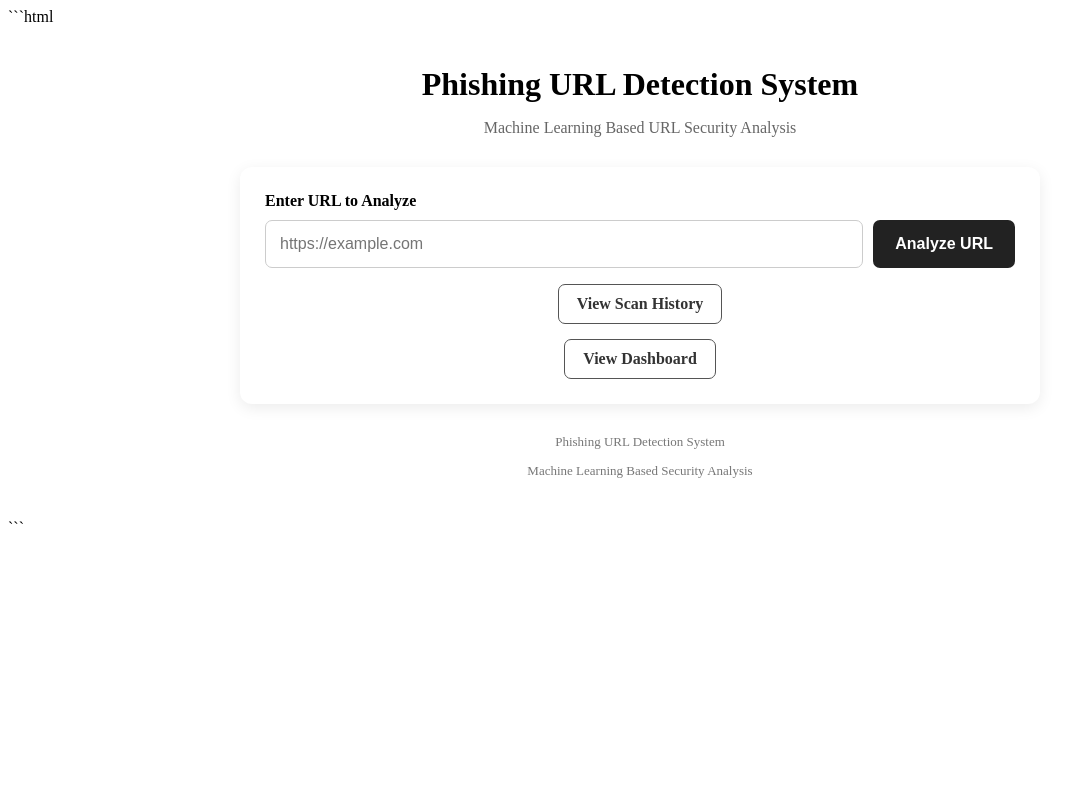
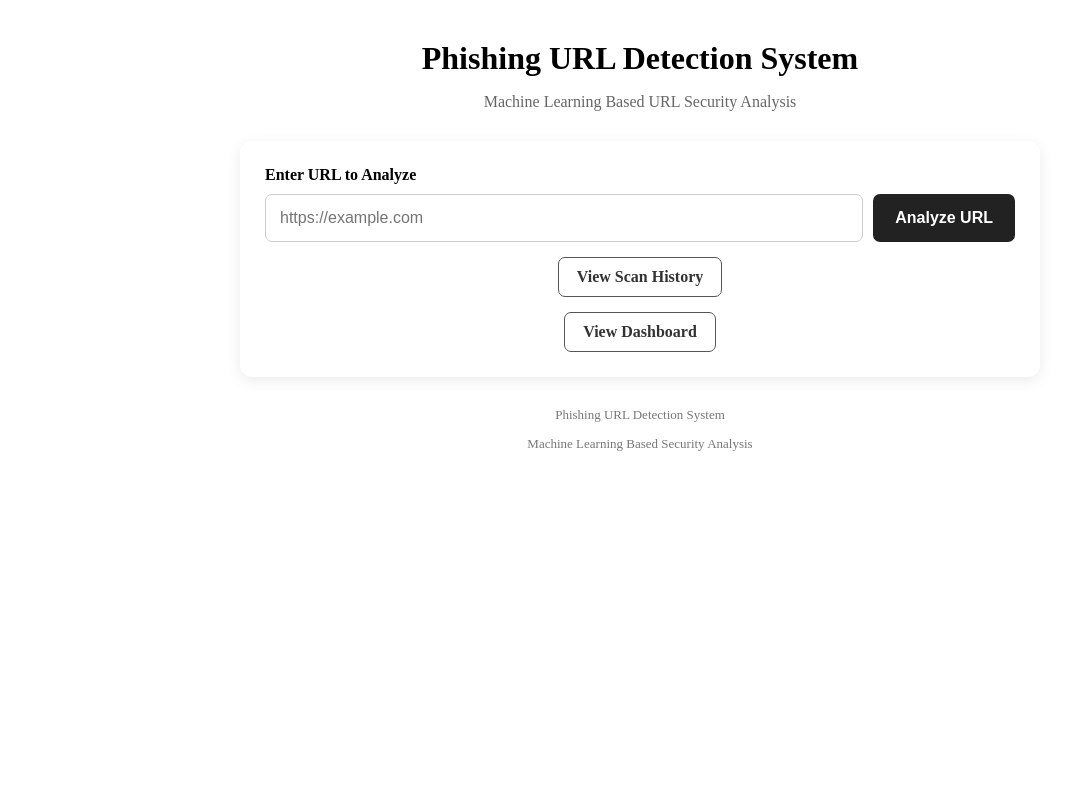
Before and after one commit to Sarangii4532/Phishing-URL-Detection-System, a Flask app: page / in a window 1280 px wide. Shown: the whole page, without its empty margins (0-1069 px from the left). Run offline with Flask 3, Linux system fonts and the light colour scheme; parts of the project's set-up code (start-up, migrations or seed data) failed here and were passed over.

Commit message:
Add application screenshots and fix HTML

````diff
--- a/templates/index.html
+++ b/templates/index.html
@@ -1,4 +1,4 @@
-```html
+
 <!DOCTYPE html>
 <html lang="en">
 <head>
@@ -186,5 +186,3 @@
 </div>
 
 </body>
-</html>
-```
````
Also changed, not shown: 5 other files.
